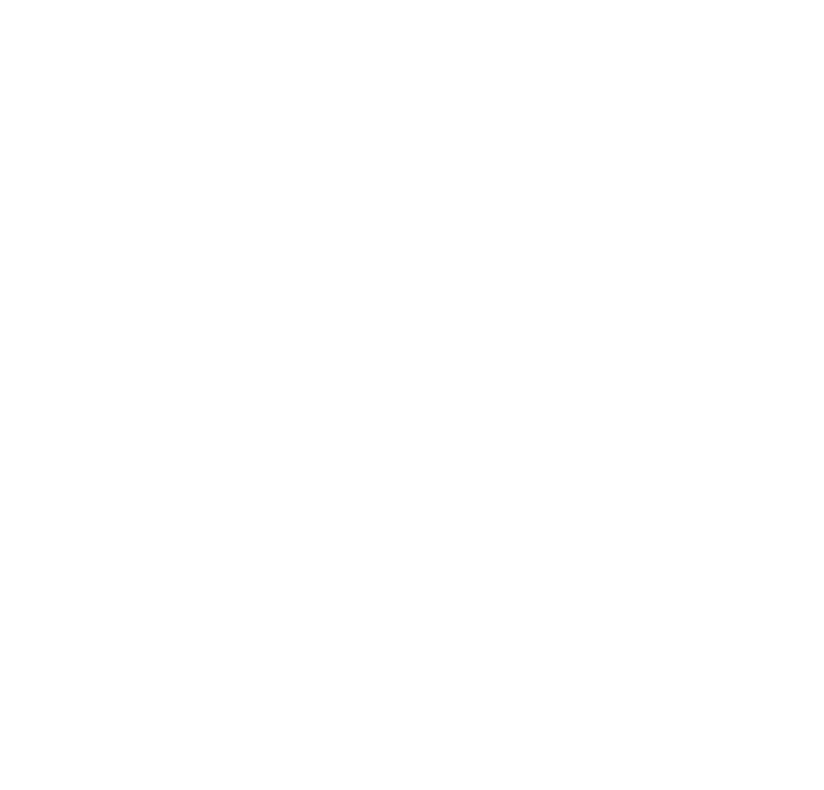
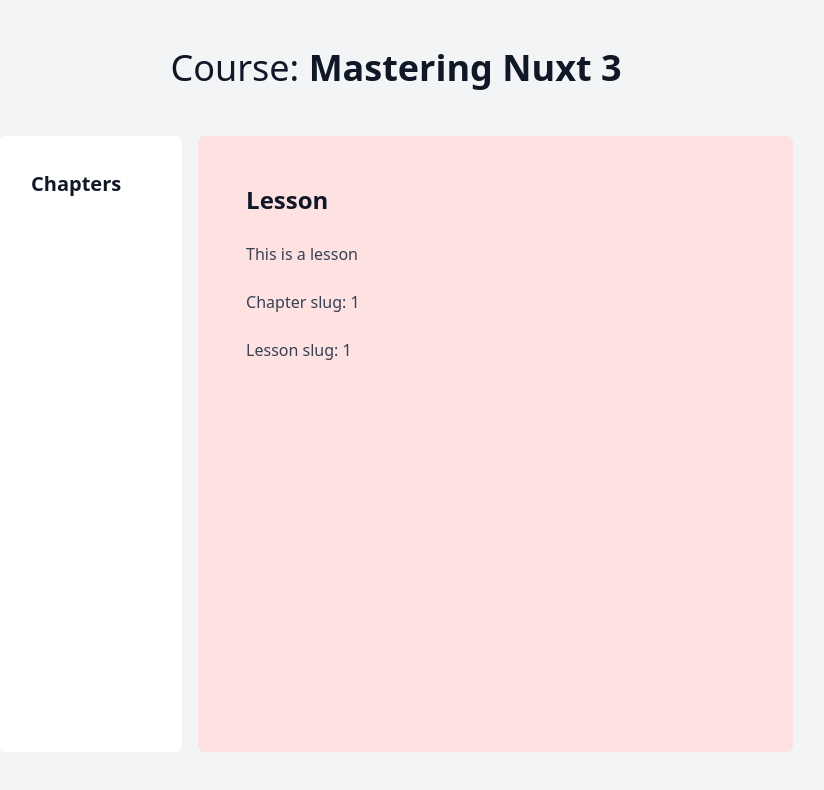
Before and after one commit to Nmarcaud/mastering-nuxt-3, a Nuxt app: page /course/chapter/1/lesson/1 in a window 1280 px wide. Before the commit this address had no page. Shown: the top 790 px of the page, without its empty margins (244-1068 px from the left). Built offline with nearby package versions, Linux system fonts and the light colour scheme.

Commit message:
1-4 Dynamic Routes

```diff
--- a/pages/course/lesson.vue
+++ b/pages/course/chapter/[chapterSlug]/lesson/[lessonSlug].vue
@@ -4,5 +4,7 @@
     >
     <h2>Lesson</h2>
     <p>This is a lesson</p>
+    <p>Chapter slug: {{ $route.params.chapterSlug }}</p>
+    <p>Lesson slug: {{ $route.params.lessonSlug }}</p>
   </div>
 </template>
```
